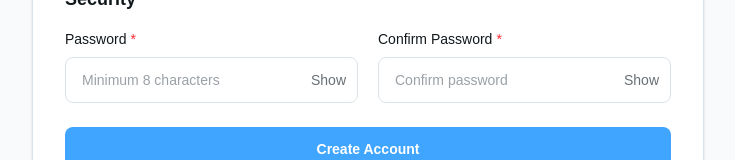
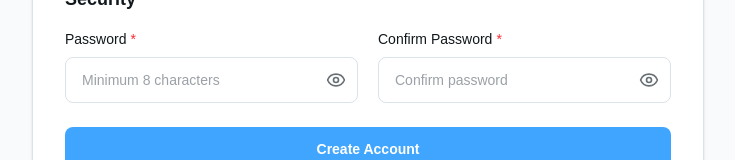
Before and after one commit to zerodose/zerodoseweb, a Next.js app: page /auth/signup in a window 1280 px wide. Shown: the part 779-939 px from the top of the page, without its empty margins (272-1007 px from the left). Built offline with nearby package versions, Linux system fonts and the light colour scheme; no server answers.

Commit message:
eye icon

```diff
--- a/src/app/auth/login/page.js
+++ b/src/app/auth/login/page.js
@@ -5,7 +5,7 @@ import Link from "next/link";
 import Image from "next/image";
 import { useForm } from "react-hook-form";
 import { toast } from "sonner";
-
+import { Eye, EyeClosed, EyeOff } from "lucide-react";
 import { loginUser } from "@/api/authApi";
 import { useRouter } from "next/navigation";
 import Loader from "@/components/ui/Loader";
@@ -290,9 +290,12 @@ export default function LoginPage() {
                       type="button"
                       onClick={() => setShowPassword((prev) => !prev)}
                       disabled={loading}
-                      className="text-muted hover:text-text absolute top-1/2 right-3 -translate-y-1/2 text-sm font-medium transition disabled:opacity-50"
+                      aria-label={
+                        showPassword ? "Hide password" : "Show password"
+                      }
+                      className="text-text-secondary hover:text-text absolute top-1/2 right-3 -translate-y-1/2 transition disabled:opacity-50"
                     >
-                      {showPassword ? "Hide" : "Show"}
+                      {showPassword ? <EyeClosed size={20} /> : <Eye size={20} />}
                     </button>
                   </div>
 
--- a/src/app/auth/signup/page.js
+++ b/src/app/auth/signup/page.js
@@ -6,6 +6,7 @@ import Image from "next/image";
 import { useRouter } from "next/navigation";
 import { Controller, useForm } from "react-hook-form";
 import { toast } from "sonner";
+import { Eye, EyeClosed, EyeOff } from "lucide-react";
 
 import Select from "@/components/ui/Select";
 import Loader from "@/components/ui/Loader";
@@ -1007,6 +1008,7 @@ export default function SignupPage() {
                         placeholder="Minimum 8 characters"
                         autoComplete="new-password"
                         disabled={loading}
+
                         {...register(
                           "password",
                           {
@@ -1037,9 +1039,7 @@ export default function SignupPage() {
                         disabled={loading}
                         className="absolute right-3 top-1/2 -translate-y-1/2 text-sm font-medium text-text-secondary transition hover:text-text disabled:opacity-50"
                       >
-                        {showPassword
-                          ? "Hide"
-                          : "Show"}
+                        {showPassword ? <EyeClosed size={20} /> : <Eye size={20} />}
                       </button>
                     </div>
 
@@ -1117,8 +1117,7 @@ export default function SignupPage() {
                         className="absolute right-3 top-1/2 -translate-y-1/2 text-sm font-medium text-text-secondary transition hover:text-text disabled:opacity-50"
                       >
                         {showConfirmPassword
-                          ? "Hide"
-                          : "Show"}
+                       ? <EyeClosed size={20} /> : <Eye size={20} />}
                       </button>
                     </div>
 
```
